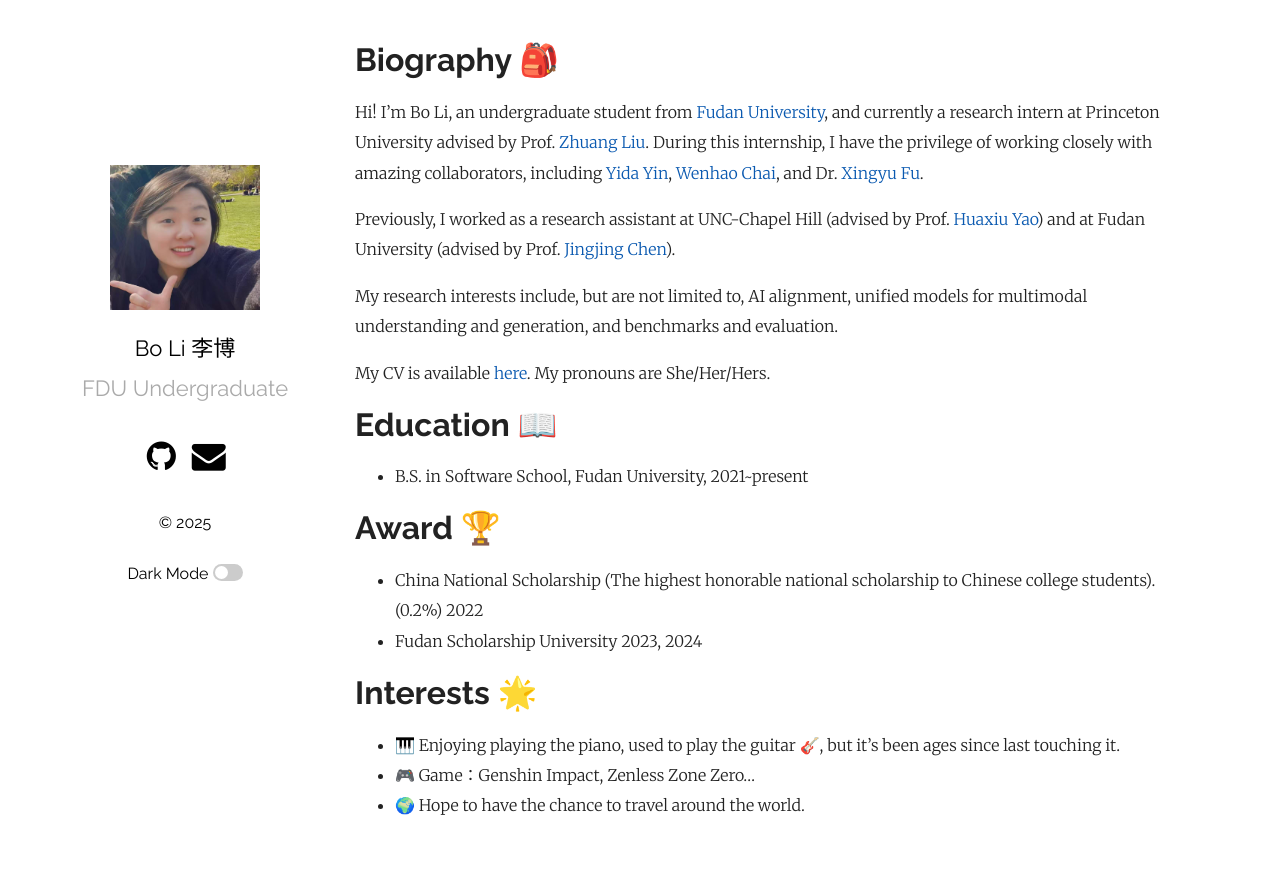
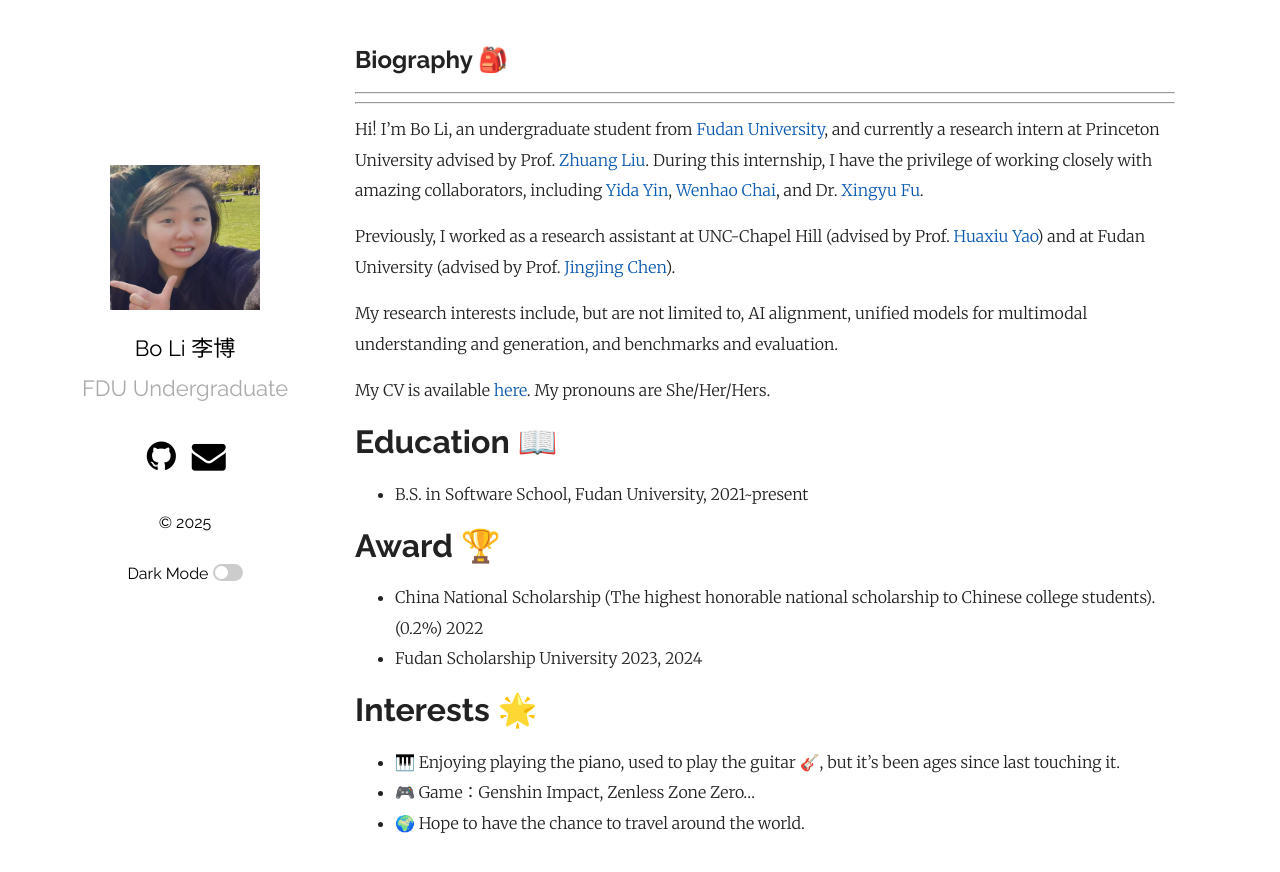
Before and after one commit to primerL/primerL.github.io, a Jekyll site: the page built from index.md, in a window 1280 px wide. Shown: the top 872 px of the page. Built offline with Jekyll 4.4.1, drawn with Linux system fonts in a browser that asks for light colours; a style sheet for code colours, icons or effects is not loaded.

```diff
--- a/index.md
+++ b/index.md
@@ -4,7 +4,12 @@ title:  "Bo Li‘s homepage"
 ---
 
 Biography 🎒
-======
+---
+
+* * *
+
+___
+
 Hi! I'm Bo Li, an undergraduate student from [Fudan University](https://www.fudan.edu.cn/), and currently a research intern at Princeton University advised by Prof. [Zhuang Liu](https://liuzhuang13.github.io/). During this internship, I have the privilege of working closely with amazing collaborators, including [Yida Yin](https://davidyyd.github.io/), [Wenhao Chai](https://wenhaochai.com/), and Dr. [Xingyu Fu](https://zeyofu.github.io/).
 
 Previously, I worked as a research assistant at UNC-Chapel Hill (advised by Prof. [Huaxiu Yao](https://www.huaxiuyao.io/)) and at Fudan University (advised by Prof. [Jingjing Chen](https://fvl.fudan.edu.cn/people/jingjingchen/)).
```
